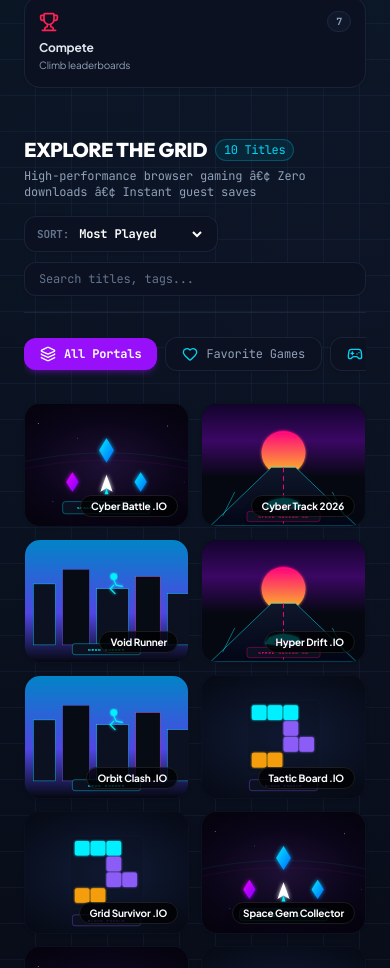
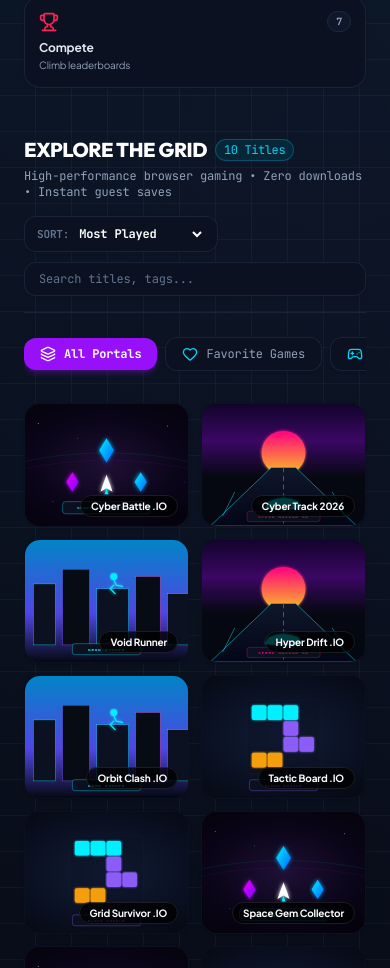
Before and after one commit to harshofficial3105-bit/gaming-platform, a Next.js app: page / in a window 390 px wide. Shown: the part 1020-1988 px from the top of the page. Built offline with nearby package versions, Linux system fonts and the light colour scheme; no server answers.

Commit message:
fix(layout): fix after-scrolling alignment, remove empty black void, center content under floating dock, and fix ARCADEHUB logo clipping

```diff
--- a/app/page.tsx
+++ b/app/page.tsx
@@ -150,7 +150,7 @@ export default function HomePage() {
               </span>
             </h2>
             <p className="text-xs text-slate-500 dark:text-slate-400 font-mono">
-              High-performance browser gaming â€¢ Zero downloads â€¢ Instant guest saves
+              High-performance browser gaming • Zero downloads • Instant guest saves
             </p>
           </div>
 
@@ -282,7 +282,7 @@ export default function HomePage() {
 
       </section>
 
-      {/* 4. âš¡ .IO GAME ARENA (Dedicated Multiplayer Zone) */}
+      {/* 4. 🎯 .IO GAME ARENA (Dedicated Multiplayer Zone) */}
       <IoArenaPortal />
 
       {/* 5. Global Anti-Cheat Tournament Hall */}
--- a/components/navigation/LeftSidebarNavigation.tsx
+++ b/components/navigation/LeftSidebarNavigation.tsx
@@ -132,7 +132,7 @@ export function LeftSidebarNavigation({ navState }: LeftSidebarNavigationProps)
       aria-label="ArcadeHub Left Command Center"
       className={`fixed top-4 left-4 z-40 rounded-3xl border border-slate-200/90 dark:border-cyan-500/25 bg-white/95 dark:bg-[#070C1E]/95 backdrop-blur-2xl shadow-2xl shadow-indigo-950/15 dark:shadow-[0_12px_40px_rgba(0,240,255,0.12)] p-3.5 flex flex-col justify-between font-mono overflow-hidden transition-all duration-500 ease-[cubic-bezier(0.22,1,0.36,1)] ${
         isExpanded
-          ? 'w-[240px] h-[calc(100vh-2rem)] opacity-100 translate-x-0 translate-y-0 scale-100 blur-0 pointer-events-auto'
+          ? 'w-[248px] h-[calc(100vh-2rem)] opacity-100 translate-x-0 translate-y-0 scale-100 blur-0 pointer-events-auto'
           : isCollapsing
           ? 'w-[72px] h-[calc(100vh-2rem)] opacity-100 translate-x-0 translate-y-0 scale-100 blur-0 pointer-events-auto'
           : 'w-[72px] h-20 opacity-0 translate-x-[calc(50vw-130px)] -translate-y-4 scale-75 rounded-full blur-xs pointer-events-none'
@@ -152,7 +152,7 @@ export function LeftSidebarNavigation({ navState }: LeftSidebarNavigationProps)
             {/* Brand Title (Fades smoothly when collapsing) */}
             <div
               className={`flex flex-col transition-all duration-300 ${
-                isExpanded ? 'opacity-100 max-w-[140px]' : 'opacity-0 max-w-0 overflow-hidden'
+                isExpanded ? 'opacity-100 max-w-[175px]' : 'opacity-0 max-w-0 overflow-hidden'
               }`}
             >
               <span className="font-display tracking-wider text-lg font-black leading-none whitespace-nowrap">
@@ -343,7 +343,7 @@ export function LeftSidebarNavigation({ navState }: LeftSidebarNavigationProps)
                 className="h-full w-full object-cover group-hover/profile:scale-110 transition-transform"
               />
             ) : (
-              <span className="text-sm">{avatar || '🤖'}</span>
+              <span className="text-sm">{avatar || 'ðŸ¤–'}</span>
             )}
           </div>
 
--- a/components/navigation/NavigationLayoutWrapper.tsx
+++ b/components/navigation/NavigationLayoutWrapper.tsx
@@ -1,13 +1,49 @@
-import React from 'react';
+'use client';
+
+import React, { useState, useEffect } from 'react';
 
 /**
  * NavigationLayoutWrapper
- * Provides a permanently stable layout geometry for the main website content.
- * Does NOT animate or change padding on scroll, ensuring 100% zero layout shift.
+ * Fixes the after-scrolling layout issue:
+ * 1. On widescreen displays (>= 1536px / 1920px), the content is centered at max-w-[1360px] mx-auto.
+ *    The 248px Left Sidebar sits inside the 280px left margin with zero collision.
+ *    When scrolled, the content remains in the exact same centered position directly beneath the floating dock.
+ * 2. On standard laptop displays (1024px to 1535px), content smoothly transitions from lg:pl-[264px]
+ *    to lg:pl-0 upon scrolling, eliminating the empty black void on the left and centering under the dock.
  */
 export function NavigationLayoutWrapper({ children }: { children: React.ReactNode }) {
+  const [isScrolled, setIsScrolled] = useState(false);
+
+  useEffect(() => {
+    let ticking = false;
+    const handleScroll = () => {
+      if (!ticking) {
+        window.requestAnimationFrame(() => {
+          const scrollY = window.scrollY || window.pageYOffset;
+          if (scrollY > 120) {
+            setIsScrolled(true);
+          } else if (scrollY < 60) {
+            setIsScrolled(false);
+          }
+          ticking = false;
+        });
+        ticking = true;
+      }
+    };
+
+    window.addEventListener('scroll', handleScroll, { passive: true });
+    handleScroll();
+    return () => window.removeEventListener('scroll', handleScroll);
+  }, []);
+
   return (
-    <div className="w-full max-w-[1440px] mx-auto px-4 sm:px-6 lg:pl-[272px] lg:pr-8 flex flex-col flex-1">
+    <div
+      className={`w-full max-w-[1360px] mx-auto px-4 sm:px-6 flex flex-col flex-1 transition-all duration-500 ease-[cubic-bezier(0.22,1,0.36,1)] ${
+        isScrolled
+          ? 'lg:pl-0 lg:pr-0'
+          : '2xl:pl-0 lg:pl-[264px] lg:pr-6'
+      }`}
+    >
       {children}
     </div>
   );
```
